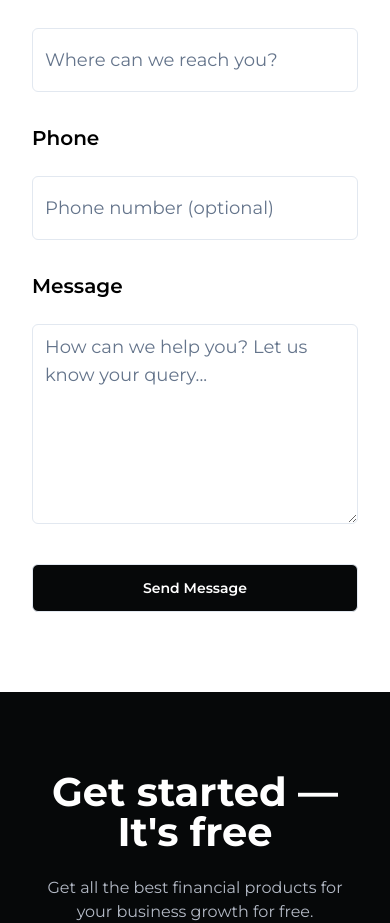
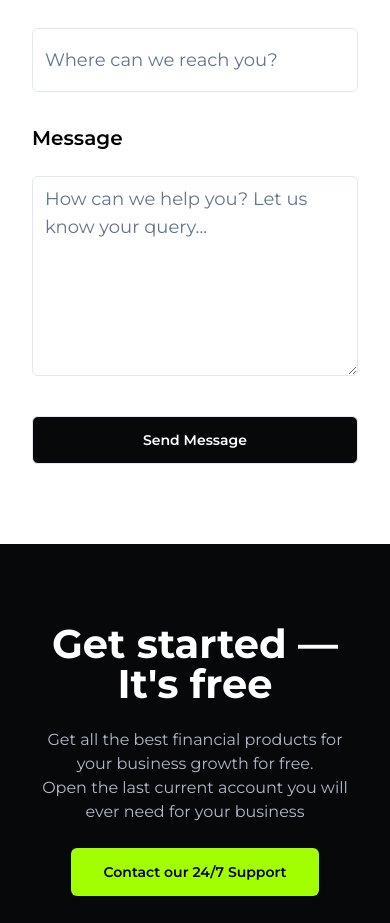
Before and after one commit to Ennioluwa/dmb, a Next.js app: page / in a window 390 px wide. Shown: the part 7283-8206 px from the top of the page. Built offline with nearby package versions, Linux system fonts and the light colour scheme.

Commit message:
remove phone input

```diff
--- a/app/(landing)/(home)/_components/contact.tsx
+++ b/app/(landing)/(home)/_components/contact.tsx
@@ -33,9 +33,6 @@ const Contact = () => {
     name: z.string().min(1, {
       message: "Name is required",
     }),
-    phone: z.string().min(1, {
-      message: "Phone number is required",
-    }),
     message: z.string().min(1, {
       message: "Message is required",
     }),
@@ -45,7 +42,6 @@ const Contact = () => {
     resolver: zodResolver(RegisterSchema),
     defaultValues: {
       email: "",
-      phone: "",
       name: "",
       message: "",
     },
@@ -55,7 +51,7 @@ const Contact = () => {
     setError("");
     setSuccess("");
 
-    console.log(values);
+    form.reset();
 
     setSuccess("Response received. We will get back to you shortly!");
 
@@ -127,26 +123,6 @@ const Contact = () => {
                   />
                   <FormField
                     control={form.control}
-                    name="phone"
-                    render={({ field }) => (
-                      <FormItem className=" space-y-6">
-                        <FormLabel className=" text-xl font-semibold mb-3 pb-3">
-                          Phone
-                        </FormLabel>
-                        <FormControl>
-                          <Input
-                            {...field}
-                            disabled={isPending}
-                            placeholder="Phone number (optional)"
-                            type="text"
-                          />
-                        </FormControl>
-                        <FormMessage />
-                      </FormItem>
-                    )}
-                  />
-                  <FormField
-                    control={form.control}
                     name="message"
                     render={({ field }) => (
                       <FormItem className=" space-y-6">
```
